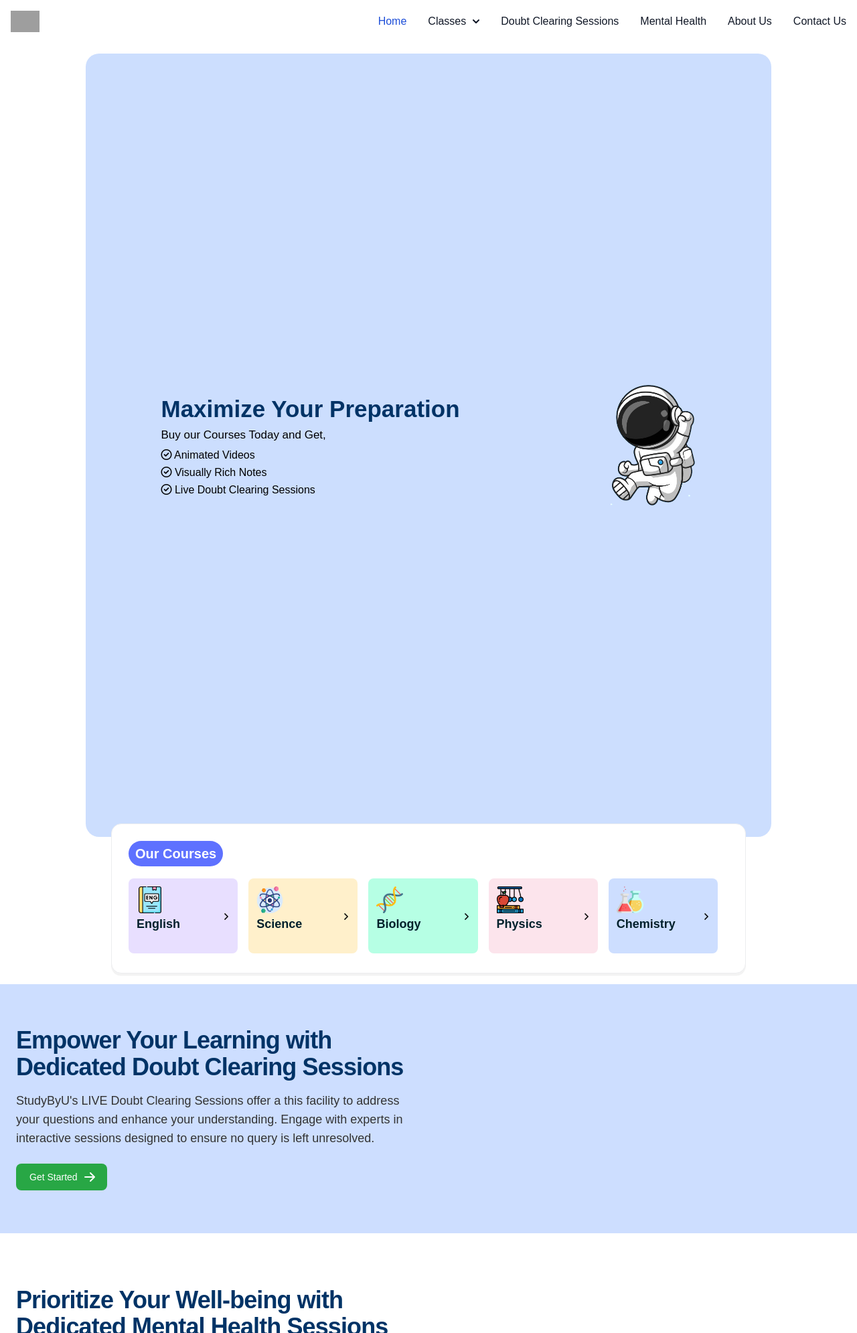
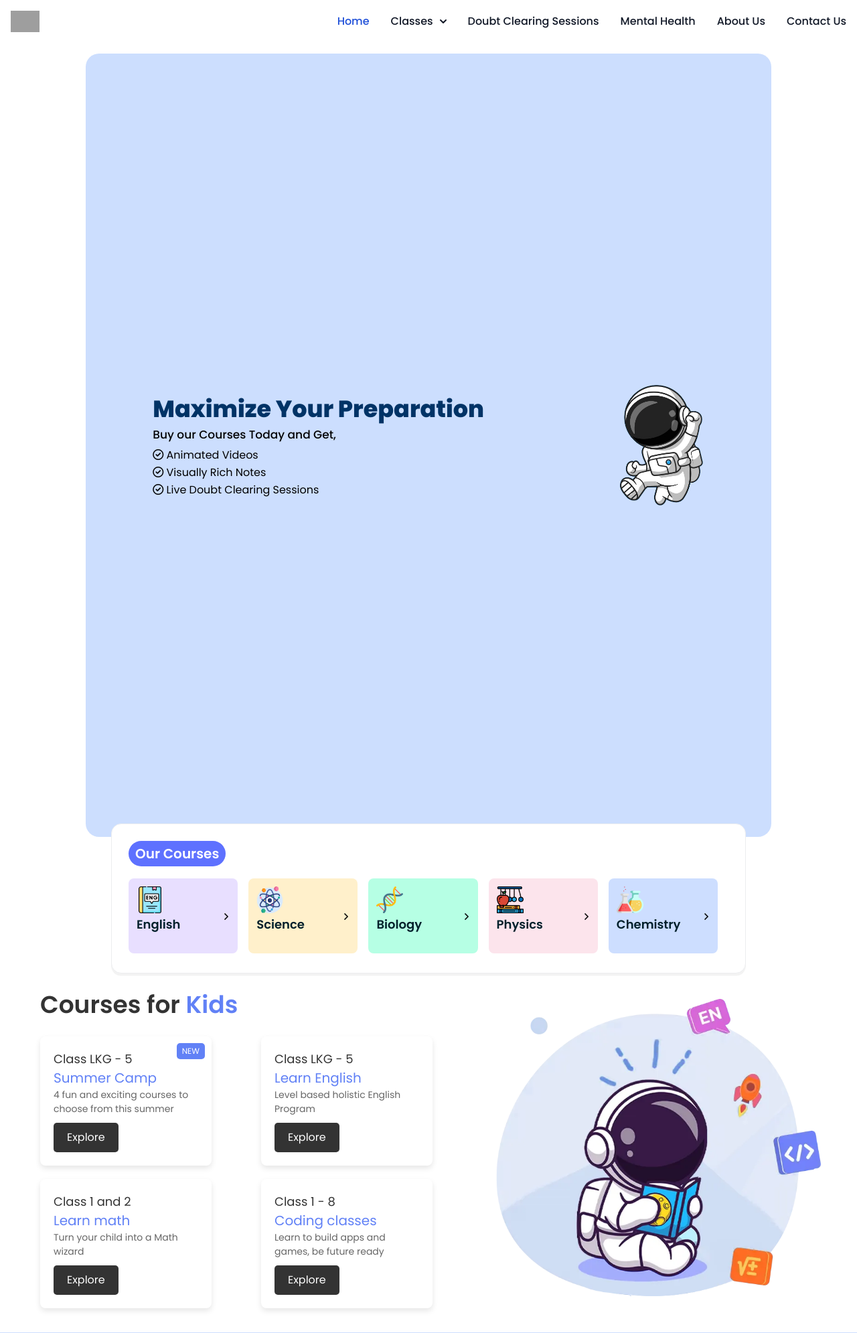
Before and after one commit to AakashMahajan25/StudyByU-MAIN-, a PHP site: page /subjects.php in a window 1280 px wide. Shown: the top 1991 px of the page at 67% size. Run offline with PHP 8.4, Linux system fonts and the light colour scheme; some libraries are stand-ins or nearby versions; grey boxes are pictures that could not be loaded.

Commit message:
subject page changes

```diff
--- a/css/subjects.css
+++ b/css/subjects.css
@@ -110,37 +110,27 @@ body {
     margin-bottom: 2px;
 }
 
+
+
 /* Four Element Container CSS Below */
 .four-element-container {
 max-width: 1200px;
 margin: 0 auto;
 padding: 20px;
-text-align: center;
 position: relative; /* Added to position the background image */
 overflow: hidden; /* Added to ensure the background image doesn't affect the four-element-container's size */
 }
 
-.four-element-container::before {
-content: "";
-position: absolute;
-top: 0;
-right: -200px; /* Adjust this value to position the image as desired */
-width: 40vw;
-height: 100%;
-background: url('assets/4-element-image.webp') no-repeat center center;
-background-size: cover;
-z-index: -1; /* Ensures the image is behind other content */
-/* margin-left: -50px; */
-}
+.four-element-container::before {content: "";position: absolute;top: 0;right: 0; /* Adjust this value to position the image as desired */width: 40vw;height: 100%;background: url('../assets/4-element-image.webp') no-repeat center center;background-size: 95%; /* Ensures the image is behind other content */}
 
 h1 {
 font-size: 36px;
 color: #333;
+font-weight: 600;
 }
 
 .highlight {
-color: #ff6f3d;
-text-decoration: underline;
+color: var(--secondary-color);
 }
 
 .courses {
@@ -168,7 +158,7 @@ color: #333;
 
 .course-card h3 {
 font-size: 20px;
-color: #ff6f3d;
+color: var(--secondary-color);
 }
 
 .course-card p {
@@ -193,7 +183,7 @@ background-color: #555;
 .new::before {
 content: "NEW";
 color: #fff;
-background-color: #ff6f3d;
+background-color: var(--secondary-color);
 padding: 3px 8px;
 border-radius: 5px;
 font-size: 12px;
--- a/subjects.php
+++ b/subjects.php
@@ -8,6 +8,7 @@ include('./secondary-navbar.html');
     <meta charset="UTF-8">
     <meta name="viewport" content="width=device-width, initial-scale=1.0">
     <title>Document</title>
+    <link rel="stylesheet" href="css/style.css">
     <link rel="stylesheet" href="css/subjects.css">
     <link rel="stylesheet" href="https://cdnjs.cloudflare.com/ajax/libs/font-awesome/6.0.0-beta3/css/all.min.css">
     <script defer src="https://cdn.tailwindcss.com"></script>
@@ -78,7 +79,7 @@ include('./secondary-navbar.html');
         </div>
     </div>
 
-    <!-- <div class="four-element-container">
+    <div class="four-element-container">
         <h1>Courses for <span class="highlight">Kids</span></h1>
         <div class="component">
             <div class="courses">
@@ -108,7 +109,8 @@ include('./secondary-navbar.html');
                 </div>
             </div>
             <div class="bg-four-element-container"></div>
-        </div> -->
+        </div>
+    </div>
 
         <section class="bg-[#cddeff]">
             <div class="gap-8 items-center py-8 px-4 mx-auto max-w-screen-xl xl:gap-16 md:grid md:grid-cols-2 sm:py-16 lg:px-6 my-4">
```
Also changed, not shown: assets/banner-astronaut.png.
